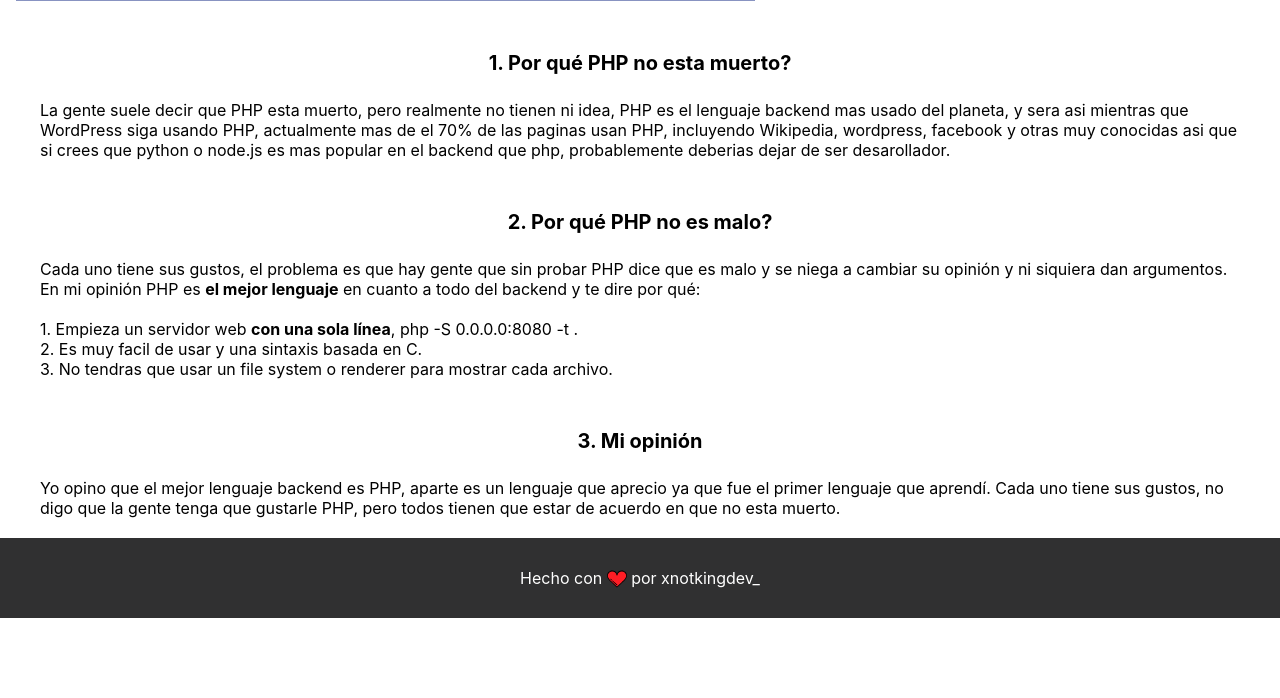
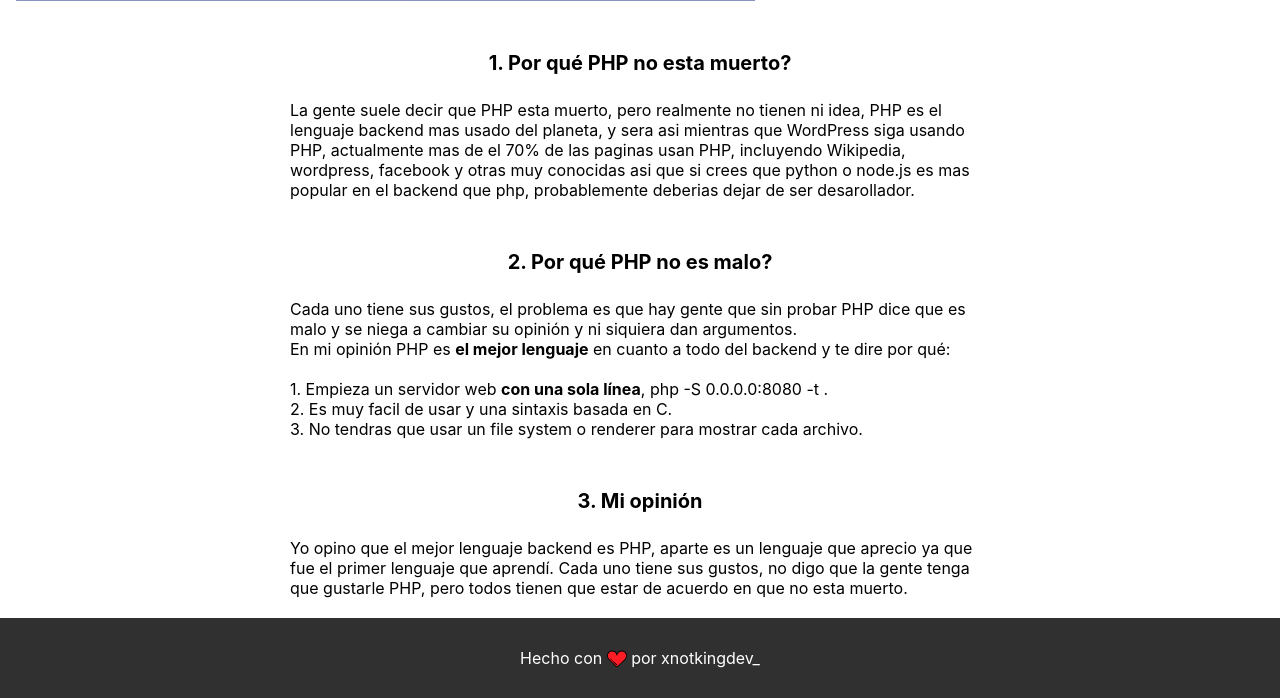
Before and after one commit to xNotKing/xnotking.github.io, a PHP site: page /blogs/php-no-es-malo/ in a window 1280 px wide. Shown: the part 567-1265 px from the top of the page. Before the commit the page ends 1185 px from the top, so only its background shows below. Run offline with PHP 8.4, Linux system fonts and the light colour scheme.

Commit message:
Better style

```diff
--- a/blogs/main.css
+++ b/blogs/main.css
@@ -21,7 +21,8 @@ main p {
     margin: auto auto 20px;
     padding: auto;
     padding: 0px;
-    max-width: 1200px;
+    max-width: 700px;
+    width: 100%;
     display: block;
     text-align: start;
 }
```
